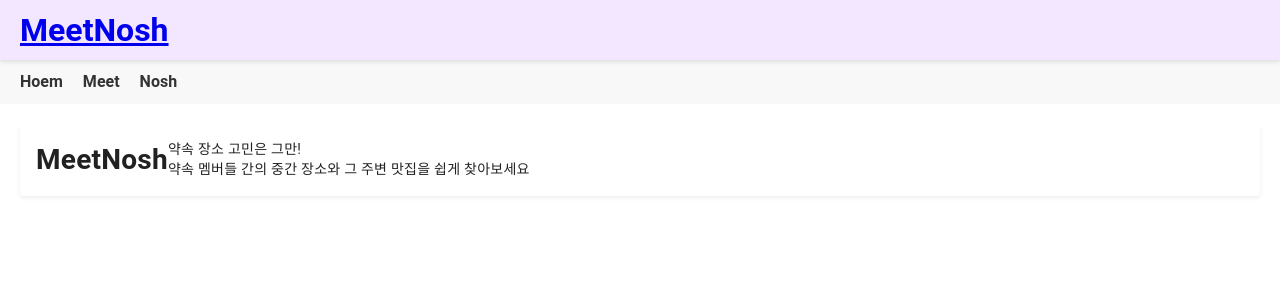
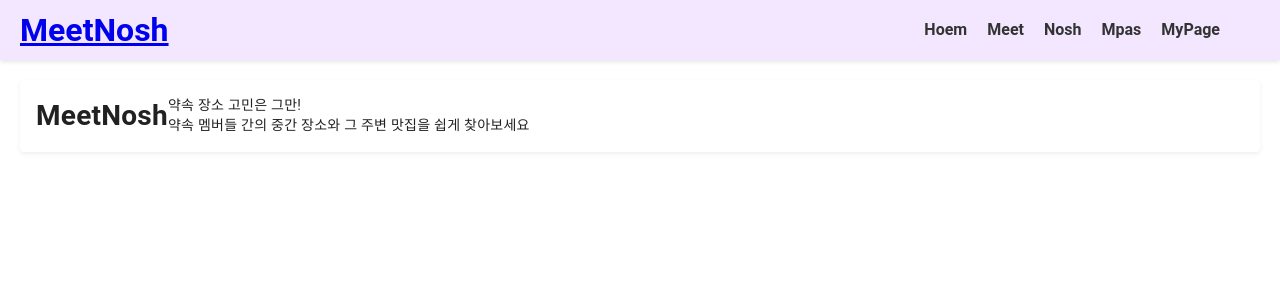
Before and after one commit to hgkim1598/MeetNosh, a Vue app: page / in a window 1280 px wide. Shown: the top 300 px of the page. Built offline with nearby package versions, Linux system fonts and the light colour scheme.

Commit message:
FEAT 페이지 추가 및 네비게이션바 삭제, 헤더 수정

```diff
--- a/src/App.vue
+++ b/src/App.vue
@@ -1,13 +1,11 @@
 <script setup>
 import Header from './components/Header.vue';
-import NavBar from './components/NavBar.vue';
 </script>
 
 <template>
   <div id="app">
     <Header />
     <div class="main-layout">
-      <NavBar />
       <main class="content">
         <RouterView /> <!-- 라우터 뷰 -->
       </main>
--- a/src/components/Header.vue
+++ b/src/components/Header.vue
@@ -4,22 +4,54 @@
 <template>
   <header class="header">
     <h1><a href="/">MeetNosh</a></h1>
+
+  <nav class="nav-bar">
+    <ul>
+      <li><router-link to="/home">Hoem</router-link></li>
+      <li><router-link to="/meet">Meet</router-link></li>
+      <li><router-link to="/nosh">Nosh</router-link></li>
+      <li><router-link to="/maps">Mpas</router-link></li>
+      <li><router-link to="/mypage">MyPage</router-link></li>
+    </ul>
+  </nav>
   </header>
 </template>
 
 <style scoped>
 .header {
-  height: 60px; /* 헤더 높이 */
-  background-color: #f2e7ff; /* 메인 색상 */
+  height: 60px;
+  background-color: #f2e7ff;
   color: white;
   display: flex;
   align-items: center;
+  justify-content: space-between;
   padding: 0 20px;
   box-shadow: 0 2px 4px rgba(0, 0, 0, 0.1);
-  position: fixed; /* 화면 상단에 고정 */
+  position: fixed;
   top: 0;
   left: 0;
   right: 0;
-  z-index: 1000; /* 다른 요소보다 위에 위치 */
+  z-index: 1000;
+}
+
+.nav-bar {
+  padding: 10px 20px;
+}
+
+.nav-bar ul{
+  display: flex;
+  list-style: none;
+  margin: 0;
+  padding: 0;
+}
+
+.nav-bar ul li{
+  margin-right: 20px;
+}
+
+.nav-bar ul li a{
+  text-decoration: none;
+  color: #333;
+  font-weight: bold;
 }
 </style>
--- a/src/components/NavBar.vue
+++ /dev/null
@@ -1,37 +0,0 @@
-<script setup>
-</script>
-
-<template>
-  <nav class="nav-bar">
-    <ul>
-      <li><router-link to="/home">Hoem</router-link></li>
-      <li><router-link to="/meet">Meet</router-link></li>
-      <li><router-link to="nosh">Nosh</router-link></li>
-    </ul>
-  </nav>
-</template>
-
-<style scoped>
-.nav-bar {
-  background-color: #f8f8f8;
-  padding: 10px 20px;
-  box-shadow: 0 2px 4px rgba(0,0,0,0.1);
-}
-
-.nav-bar ul{
-  display: flex;
-  list-style: none;
-  margin: 0;
-  padding: 0;
-}
-
-.nav-bar ul li{
-  margin-right: 20px;
-}
-
-.nav-bar ul li a{
-  text-decoration: none;
-  color: #333;
-  font-weight: bold;
-}
-</style>
--- a/src/router.js
+++ b/src/router.js
@@ -9,15 +9,27 @@ const routes = [
     {
         path: '/meet',
         name: 'Meet',
-        component: () => import("@/pages/meetnosh/Meet/index.vue"),
+        component: () => import("@/pages/Meet/index.vue"),
         meta: {title: '장소 정하기:MN'}
     },
     {
         path: '/nosh',
         name: 'Nosh',
-        component: () => import("@/pages/meetnosh/Nosh/index.vue"),
+        component: () => import("@/pages/Nosh/index.vue"),
         meta: {title: '맛집 찾기:MN'}
     },
+    {
+      path: '/mpas',
+      name: 'maps',
+      component: () => import("@/pages/Maps/index.vue"),
+      meta: {title: '주소록:MN'}
+  },
+  {
+    path: '/mypage',
+    name: 'Nosh',
+    component: () => import("@/pages/MyPage/index.vue"),
+    meta: {title: '마이페이지:MN'}
+},
 ];
 
 
```
Also changed, not shown: src/pages/Maps/index.vue (added), src/pages/Meet/components/InsertLocation.vue (renamed from src/pages/meetnosh/Meet/components/InsertLocation.vue), src/pages/Meet/components/ModalMap.vue (renamed from src/pages/meetnosh/Meet/components/ModalMap.vue), src/pages/Meet/composables/useMidpoint.js (added), src/pages/Meet/index.vue (renamed from src/pages/meetnosh/Meet/index.vue), src/pages/MyPage/index.vue (added), src/pages/Nosh/index.vue (renamed from src/pages/meetnosh/Nosh/index.vue), 1 other file (tests, documents, lock files or other folders).
